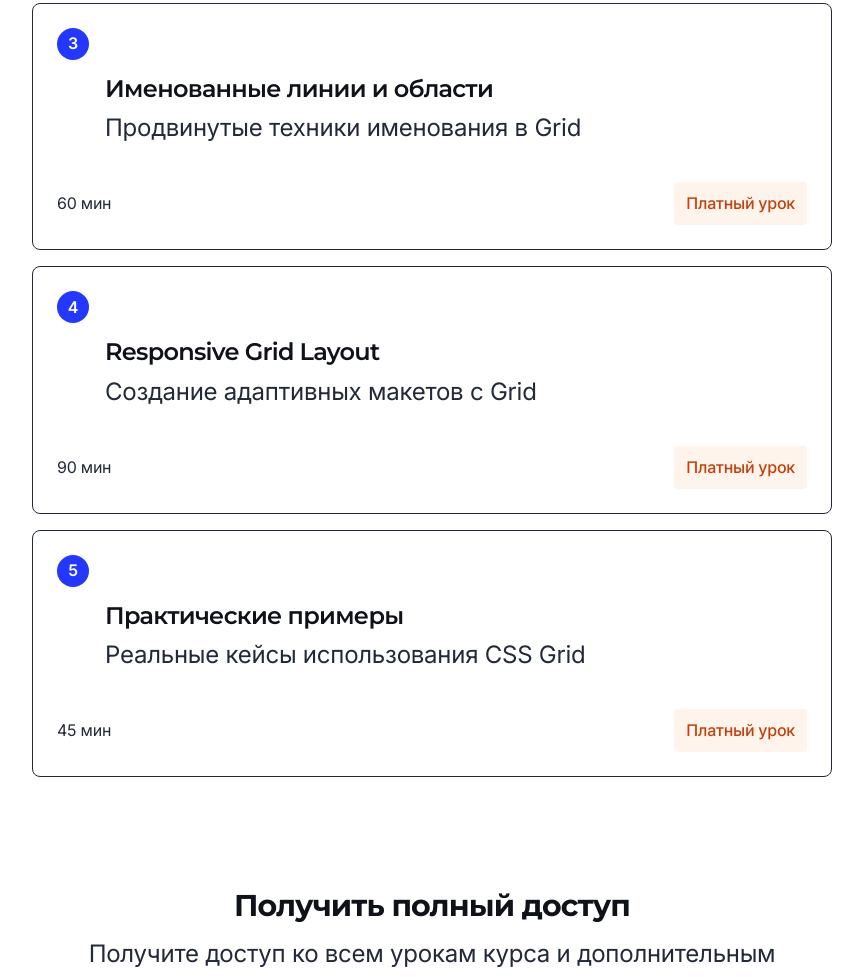
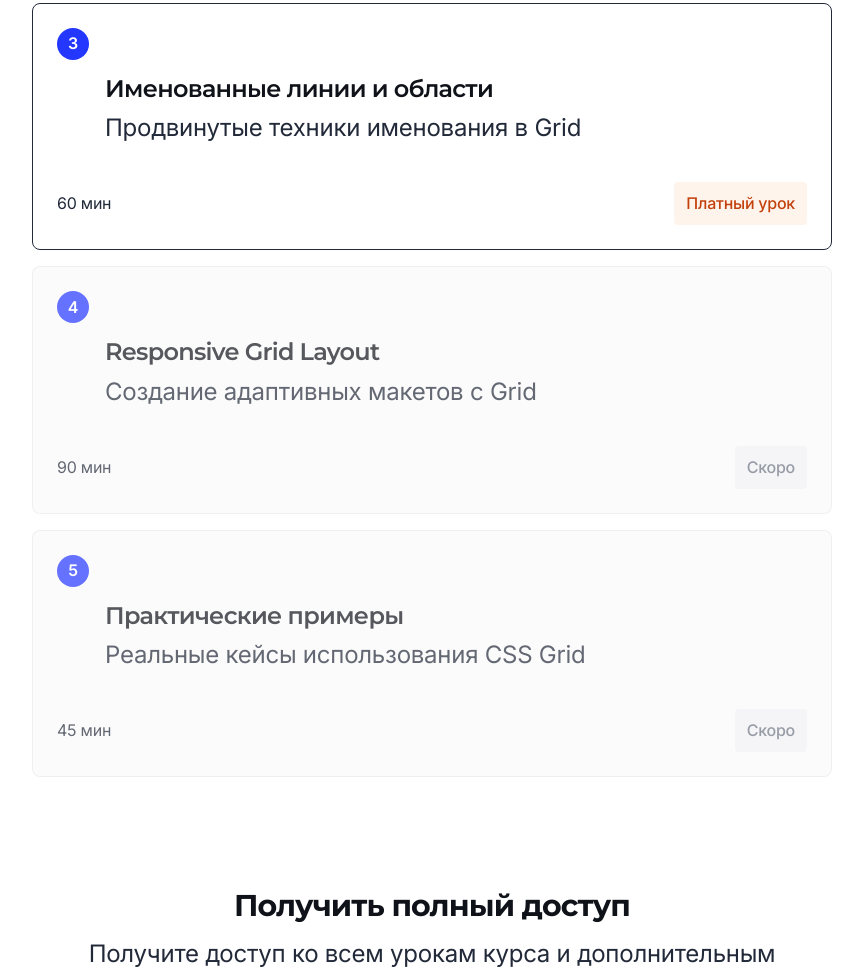
Before and after one commit to nikolai-shabalin/tech-blog, an Astro site: page /course/css-grid in a window 1280 px wide. Shown: the part 2174-3151 px from the top of the page, without its empty margins (208-1071 px from the left). Built offline with nearby package versions, Linux system fonts and the light colour scheme; Astro itself is replaced by a stand-in of ours.

Commit message:
Add future lesson

```diff
--- a/src/content/config.ts
+++ b/src/content/config.ts
@@ -39,6 +39,7 @@ const courses = defineCollection({
 			slug: z.string(),
 			description: z.string(),
 			isPremium: z.boolean().default(false),
+			isActive: z.boolean().default(true),
 			duration: z.string().optional(),
 		})),
 	}),
@@ -53,6 +54,7 @@ const lessons = defineCollection({
 		description: z.string(),
 		duration: z.string().optional(),
 		isPremium: z.boolean().default(false),
+		isActive: z.boolean().default(true),
 		order: z.number(),
 	}),
 });
--- a/src/content/courses/css-grid.md
+++ b/src/content/courses/css-grid.md
@@ -27,11 +27,13 @@ lessons:
     description: "Создание адаптивных макетов с Grid"
     isPremium: true
     duration: "90 мин"
+    isActive: false
   - title: "Практические примеры"
     slug: "examples"
     description: "Реальные кейсы использования CSS Grid"
     isPremium: true
     duration: "45 мин"
+    isActive: false
 ---
 
 # CSS Grid: Полное руководство
--- a/src/pages/course/[...slug].astro
+++ b/src/pages/course/[...slug].astro
@@ -95,8 +95,36 @@ const premiumLessonsCount = data.lessons.filter(lesson => lesson.isPremium).leng
 					<section class="lessons">
 						<h2 class="lessons__title">Программа курса</h2>
 						<div class="lessons__list">
-							{data.lessons.map((lesson, index) => (
-								<a href={`/course/${course.slug}/${lesson.slug}/`} class={`lesson ${lesson.isPremium ? 'lesson--premium' : 'lesson--free'}`}>
+							{data.lessons.map((lesson, index) => {
+								const lessonPath = `/course/${course.slug}/${lesson.slug}/`;
+
+								return lesson.isActive === false ? (
+									<a
+										class={`lesson lesson--inactive ${lesson.isPremium ? 'lesson--premium' : 'lesson--free'}`}
+										aria-disabled={true}
+										role="link"
+									>
+										<div class="lesson__header">
+											<div class="lesson__number">{index + 1}</div>
+											<div class="lesson__info">
+												<h3 class="lesson__title">{lesson.title}</h3>
+												<p class="lesson__description">{lesson.description}</p>
+											</div>
+										</div>
+										<div class="lesson__meta">
+											{lesson.duration && (
+												<span class="lesson__duration">{lesson.duration}</span>
+											)}
+											<span class="lesson__status lesson__status--inactive">
+												Скоро
+											</span>
+										</div>
+									</a>
+								) : (
+									<a
+										href={lessonPath}
+										class={`lesson ${lesson.isPremium ? 'lesson--premium' : 'lesson--free'}`}
+									>
 										<div class="lesson__header">
 											<div class="lesson__number">{index + 1}</div>
 											<div class="lesson__info">
@@ -119,7 +147,8 @@ const premiumLessonsCount = data.lessons.filter(lesson => lesson.isPremium).leng
 											)}
 										</div>
 									</a>
-							))}
+								);
+							})}
 						</div>
 					</section>
 
@@ -350,7 +379,14 @@ const premiumLessonsCount = data.lessons.filter(lesson => lesson.isPremium).leng
 		border-color: rgba(var(--accent-rgb), 0.2);
 	}
 
-	.lesson:hover {
+	.lesson--inactive {
+		background: rgba(156, 163, 175, 0.05);
+		border-color: rgba(156, 163, 175, 0.2);
+		opacity: 0.7;
+		cursor: not-allowed;
+	}
+
+	.lesson:not(.lesson--inactive):hover {
 		border-color: var(--accent);
 		box-shadow: 0 4px 12px rgba(var(--accent-rgb), 0.1);
 	}
@@ -419,6 +455,11 @@ const premiumLessonsCount = data.lessons.filter(lesson => lesson.isPremium).leng
 	.lesson__status--premium {
 		background: rgba(251, 146, 60, 0.1);
 		color: rgb(194, 65, 12);
+	}
+
+	.lesson__status--inactive {
+		background: rgba(156, 163, 175, 0.1);
+		color: rgb(107, 114, 128);
 	}
 
 	.course__purchase {
```
Lines whose indentation alone changed are shown as unchanged.
